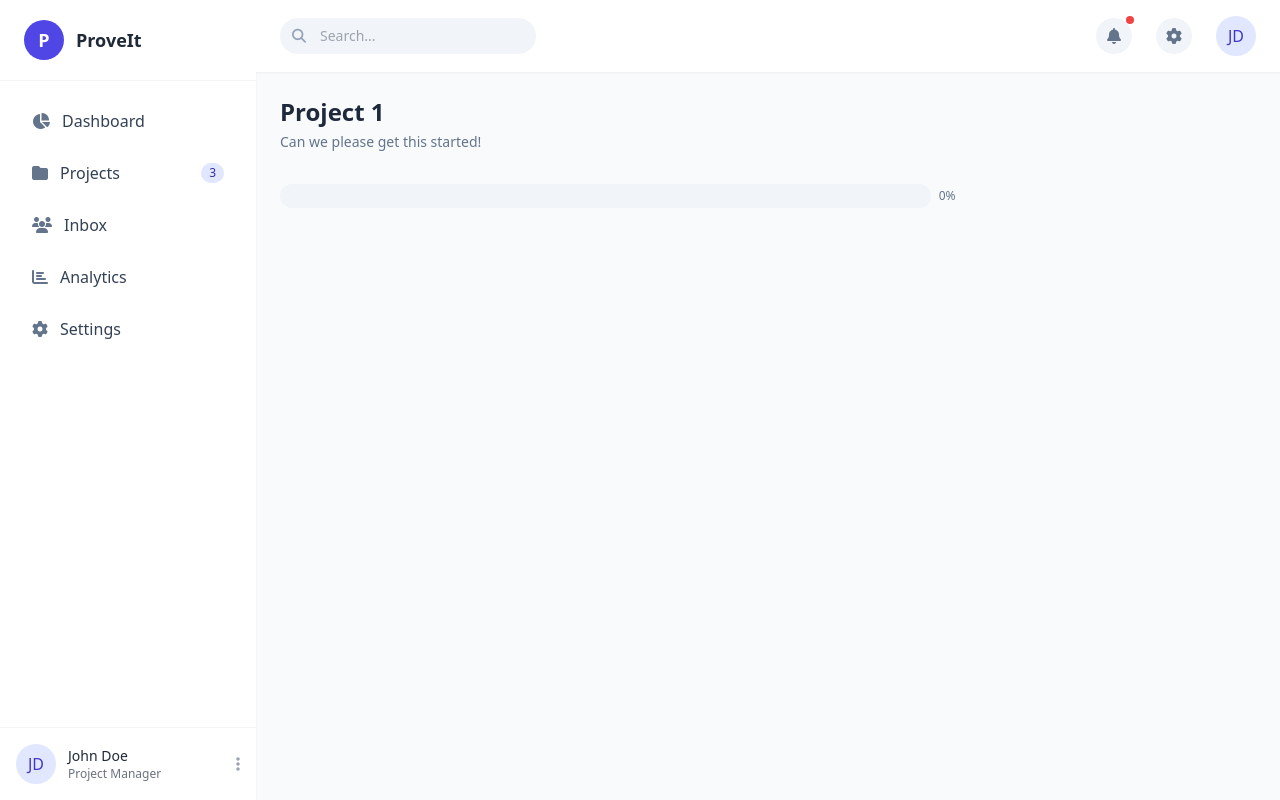
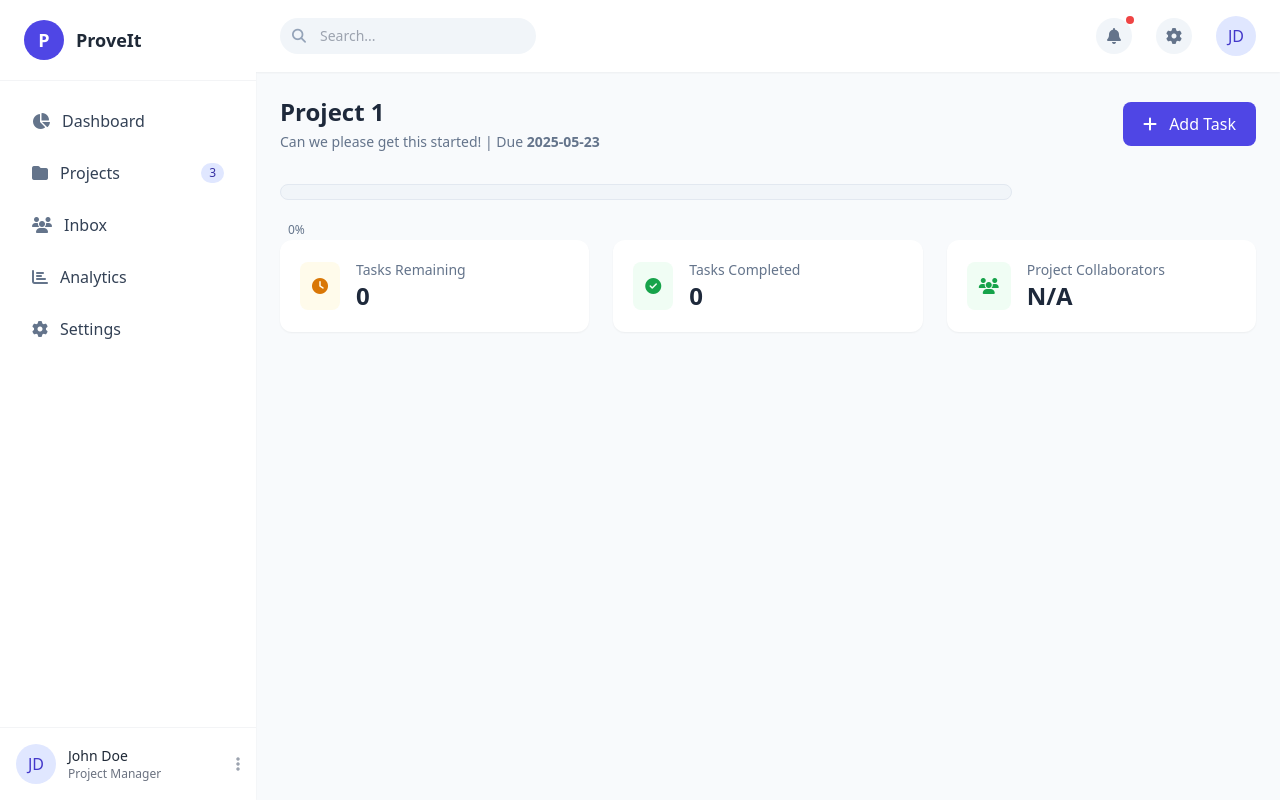
Before and after one commit to Oliverr48/proveit, a Flask app: page /project_view/1 in a window 1280 px wide. Run offline with Flask 3, Linux system fonts and the light colour scheme; data comes from the database, SQL or seed files in the repository; both versions use the stored data as it was before the commit; data that the repository does not hold is empty; some libraries are stand-ins or nearby versions.

Commit message:
Added task editing and completion functions; can be layered with more requirements (e.g evidence proof, subtasks) later. Updated dashbaord to display correct task numbers. project_view.html is still temporary and not refined; mostly just testing the interactivity between the task database and UI!

```diff
--- a/website/models.py
+++ b/website/models.py
@@ -14,18 +14,21 @@ class Project(db.Model):
 
     @property
     def progress(self):
-        if self.tasksActive == 0 and self.tasksCompleted == 0:
+        if (self.tasksActive == 0 and self.tasksCompleted == 0):
             return 0
         else:
-            return (self.tasksCompleted / self.tasksActive) * 100
+            print (self.tasksCompleted / (self.tasksActive + self.tasksCompleted) * 100)
+            return (self.tasksCompleted / (self.tasksActive + self.tasksCompleted)*100)
 
     def __str__(self):
         return f"Project: {self.name}, Description: {self.description}, Start Date: {self.dueDate}"
 
 class Task(db.Model):
+    id = db.Column(db.Integer, primary_key=True, autoincrement=True)
     parentProject = db.Column(db.String(100), db.ForeignKey('project.id'), nullable=False)
-    name = db.Column(db.String(100), primary_key=True)
-    description = db.Column(db.String(200), nullable=False)
+    name = db.Column(db.String(100), nullable=False)
+    # The below will maybe have to be a drop down; a list of users??
+    collabs = db.Column(db.String(200), nullable=False)
     dueDate = db.Column(db.String(20), nullable=False)
     #0 represents in progress, 1 represents completed
     status = db.Column(db.Integer, nullable=False)
--- a/website/routes.py
+++ b/website/routes.py
@@ -13,7 +13,7 @@ def index():
 @login_required
 def dashboard():
     projects = Project.query.all()
-    comTasks = Task.query.filter_by(status=1)
+    comTasks = Task.query.filter_by(status=1).all()
     totalTasks = Task.query.all()
     return render_template('dashboard.html', user=current_user, projects=projects, comTasks=comTasks, totalTasks=totalTasks)
 
@@ -51,8 +51,48 @@ def submitNewProject():
 
     return jsonify({'message': 'Project created successfully'})
 
+@routes.route('/submitAddTask', methods=['POST'])
+def submitAddTask():
+    # Get the form data
+    print("We are here in the task submit bit!")
+    name = request.form['taskName']
+    collabs = request.form['taskCollabs']
+    dueDate = request.form['taskDueDate']
+    parentProject = request.form.get('project_id')  # Get the parent project ID from the form
+
+    project = Project.query.get_or_404(parentProject)
+    project.tasksActive += 1  # Increment the active tasks count for the project
+
+    # Create a new task instance
+    new_task = Task(
+        name=name,
+        collabs=collabs,
+        dueDate=dueDate,
+        parentProject=parentProject,
+        status=0  # Assuming you want to initialize this to 0 (in progress) when creating a new task
+    )
+    print("New task created: ", new_task.name, new_task.collabs, new_task.dueDate, new_task.parentProject)
+    # Add the new task to the database session and commit
+    db.session.add(new_task)
+    db.session.commit()
+
+    return jsonify({'message': 'Task created successfully'})
+
 @routes.route('/project_view/<int:project_id>')
 def project_view(project_id):
     project = Project.query.get_or_404(project_id)
     tasks = Task.query.filter_by(parentProject=project_id).all()
     return render_template('project_view.html', project=project, tasks=tasks, user=current_user)
+
+@routes.route('/completeTask', methods=['POST'])
+def completeTask():
+    task_id = request.form.get('task_id')
+    task = Task.query.get_or_404(task_id)
+    project = Project.query.get_or_404(task.parentProject)
+
+    # Update the task status to completed
+    task.status = 1
+    project.tasksActive -= 1
+    project.tasksCompleted += 1
+    db.session.commit()
+    return jsonify({'message': 'Task completed successfully'})
--- a/website/static/js/project.js
+++ b/website/static/js/project.js
@@ -95,7 +95,7 @@ document.addEventListener('DOMContentLoaded', function() {
       type: 'POST',
       data: $(this).serialize(),
       success: function (response) {
-        alert('Project created successfully!');
+        //alert('Project created successfully!');
         modal.style.display = 'none';
         location.reload(); // Refresh to show the new project
       },
@@ -114,7 +114,7 @@ document.addEventListener('DOMContentLoaded', function() {
     if (newProjectBtn) {
       newProjectBtn.addEventListener('click', function () {
         // Show the modal
-        alert('New Project button clicked!');
+        //alert('New Project button clicked!');
         modal.style.display = 'block';
 
         // Close button listener
--- /dev/null
+++ b/website/static/js/projectdetails.js
@@ -0,0 +1,75 @@
+// JS for handling events within each project - e.g adding tasks
+
+document.addEventListener('DOMContentLoaded', function() {
+    // Apply project card hover effects
+
+
+    // Initialize the "New Project" button
+    initializeAddTaskButton();
+
+    //Initialize the project detail view button
+    initializeTaskCompleteButton();
+
+  });
+
+// FORM FOR NEW PROJETC MODAL
+$('#addTaskForm').on('submit', function (e) {
+    var modal = document.getElementById('modalAddTask');
+    e.preventDefault();
+    console.log('Form submitted!');
+
+    $.ajax({
+      url: '/submitAddTask',
+      type: 'POST',
+      data: $(this).serialize(),
+      success: function (response) {
+        //alert('Project created successfully!');
+        modal.style.display = 'none';
+        location.reload(); // Refresh to show the new project
+      },
+      error: function (error) {
+        alert('Error adding task: ' + error.responseText);
+      }
+    });
+  });
+
+  function initializeAddTaskButton() {
+    const newProjectBtn = document.querySelector('.btn-primary');
+    var modal = document.getElementById('modalAddTask');
+
+    if (newProjectBtn) {
+      newProjectBtn.addEventListener('click', function () {
+        // Show the modal
+        //alert('New Project button clicked!');
+        modal.style.display = 'block';
+
+        // Close button listener
+        modal.querySelector('#closeModalBtn').addEventListener('click', function () {
+          modal.style.display = 'none';
+        });
+
+      });
+    }
+  }
+
+  function initializeTaskCompleteButton() {
+    const completeTaskBtn = document.getElementById('complTaskBtn');
+
+    if (completeTaskBtn) {
+      completeTaskBtn.addEventListener('click', function () {
+
+        $.ajax({
+          url: '/completeTask',
+          type: 'POST',
+          data: {task_id: this.dataset.taskId },
+          success: function (response) {
+            //alert('Project completed successfully!');
+            location.reload(); // Refresh to show the updated project status
+          },
+          error: function (error) {
+            alert('Error completing project: ' + error.responseText);
+          }
+        })
+      });
+    }
+  }
--- a/website/templates/project_view.html
+++ b/website/templates/project_view.html
@@ -8,14 +8,110 @@
 
 {% block content %}
 <!-- Header -->
-<div class="mb-8">
-    <h2 class="text-2xl font-bold text-slate-800">{{project.name}}</h2>
-    <p class="text-slate-500 text-sm mt-1">{{project.description}}</p>
+
+<div class="flex justify-between items-center mb-8">
+    <div>
+      <h2 class="text-2xl font-bold text-slate-800">{{project.name}}</h2>
+      <p class="text-slate-500 text-sm mt-1">{{project.description}} | Due <b>{{project.dueDate}}</b></p>
+    </div>
+    <button class="btn-primary px-5 py-2.5 bg-indigo-600 text-white rounded-lg hover:bg-indigo-700" id="addTaskBtn">
+      <i class="fas fa-plus mr-2"></i> Add Task
+    </button>
   </div>
-  <div class="flex items-center">
-    <div class="w-2/3 h-6 bg-slate-100 rounded-full overflow-hidden">
-      <div class="h-full bg-indigo-500" style="width:{{project.progress | default(0)}}%"></div>
+  <div id = "modalAddTask" class="modal hidden fixed inset-0 z-50 flex items-center justify-center bg-gray-800 bg-opacity-50">
+    <div class="modal-content bg-white rounded-lg shadow-lg p-6 w-96">
+      <h3 class="text-lg font-bold text-slate-800 mb-4">New Task</h3>
+      <form id="addTaskForm">
+        <div class="mb-4">
+          <label for="taskName" class="block text-sm font-medium text-slate-700">Task Name</label>
+          <input type="text" id="taskName" name="taskName" class="mt-1 block w-full border border-slate-300 rounded-md shadow-sm focus:ring-indigo-500 focus:border-indigo-500" required>
+        </div>
+        <div class="mb-4">
+          <label for="taskDueDate" class="block text-sm font-medium text-slate-700">Due Date</label>
+          <input type="date" id="taskDueDate" name="taskDueDate" class="mt-1 block w-full border border-slate-300 rounded-md shadow-sm focus:ring-indigo-500 focus:border-indigo-500" required>
+        </div>
+        <div class="mb-4">
+          <label for="taskCollabs" class="block text-sm font-medium text-slate-700">Collaborators</label>
+          <textarea id="taskCollabs" name="taskCollabs" rows="3" class="mt-1 block w-full border border-slate-300 rounded-md shadow-sm focus:ring-indigo-500 focus:border-indigo-500"></textarea>
+        </div>
+        <input type="hidden" name="project_id" value="{{ project.id }}" id="project_id">
+        <button type="submit" class="btn-primary px-5 py-2.5 bg-indigo-600 text-white rounded-lg hover:bg-indigo-700">Add Task </button>
+      </form>
+      <button id="closeModalBtn" class="absolute top-2 right-2 text-gray-400 hover:text-gray-600"><i class="fas fa-times"></i></button>
     </div>
-    <span class="ml-2 text-xs text-slate-500">{{project.progress}}%</span>
   </div>
+
+  <div class="w-3/4 h-4 bg-slate-100 rounded-full overflow-hidden border border-slate-200 mb-4">
+    <div class="h-full bg-indigo-500" style="width: {{ project.progress | default(0) }}%;"></div>
+  </div>
+  <span class="ml-2 text-xs text-slate-500">{{project.progress}}%</span>
+
+  <!-- Task Stats-->
+  <div class="grid grid-cols-1 md:grid-cols-3 gap-6 mb-8">
+    <div class="bg-white p-5 rounded-xl shadow-sm hover:shadow transition-shadow">
+        <div class="flex items-center">
+          <div class="p-3 rounded-lg bg-amber-50 text-amber-600 mr-4">
+            <i class="fas fa-clock"></i>
+          </div>
+          <div>
+            <p class="text-sm text-slate-500">Tasks Remaining</p>
+            <h3 class="text-2xl font-bold text-slate-800">{{project.tasksActive}}</h3>
+          </div>
+        </div>
+      </div>
+    <div class="bg-white p-5 rounded-xl shadow-sm hover:shadow transition-shadow">
+      <div class="flex items-center">
+        <div class="p-3 rounded-lg bg-green-50 text-green-600 mr-4">
+          <i class="fas fa-check-circle"></i>
+        </div>
+        <div>
+          <p class="text-sm text-slate-500">Tasks Completed</p>
+          <h3 class="text-2xl font-bold text-slate-800">{{project.tasksCompleted}}</h3>
+        </div>
+      </div>
+    </div>
+    <div class="bg-white p-5 rounded-xl shadow-sm hover:shadow transition-shadow">
+        <div class="flex items-center">
+          <div class="p-3 rounded-lg bg-green-50 text-green-600 mr-4">
+            <i class="fas fa-users"></i>
+          </div>
+          <div>
+            <p class="text-sm text-slate-500">Project Collaborators</p>
+            <h3 class="text-2xl font-bold text-slate-800">N/A</h3>
+          </div>
+        </div>
+      </div>
+
+  </div>
+
+  <!-- Task List -->
+   <div class="space-y-4">
+    {% for task in tasks %}
+      <div class="w-3/4 bg-white p-5 rounded-xl shadow-sm hover:shadow transition-shadow">
+        <div class="flex items-center justify-between">
+          <div class="flex items-center">
+            <div class="p-3 rounded-lg bg-indigo-50 text-indigo-600 mr-4">
+              <i class="fas fa-tasks"></i>
+            </div>
+            <div>
+              <h3 class="text-lg font-bold text-slate-800">{{ task.name }}</h3>
+              <p class="text-sm text-slate-500">Due: {{ task.due_date }}</p>
+            </div>
+            <div class="ml-4">
+                {% if task.status == 1 %}
+                  <span class="text-green>500 text-xs font-semibold bg-green-100 px-2 py-1 rounded-full">Completed!</span>
+                {% elif task.status == 0 %}
+                 <button class="btn-primary px-3 py-1 bg-indigo-600 text-white rounded-lg hover:bg-indigo-700" id="complTaskBtn" data-project-id = "{{project.id}}" data-task-id="{{ task.id }}">Complete!</button>
+                {% endif %}
+             </div>
+          </div>
+        </div>
+      </div>
+    {% endfor %}
+
+
 {% endblock %}
+
+{% block extra_js %}
+<script src="{{ url_for('static', filename='js/projectdetails.js') }}"></script>
+{% endblock %}
```
Also changed, not shown: website/templates/dashboard.html (+6 -6 lines), instance/site.db (deleted).
